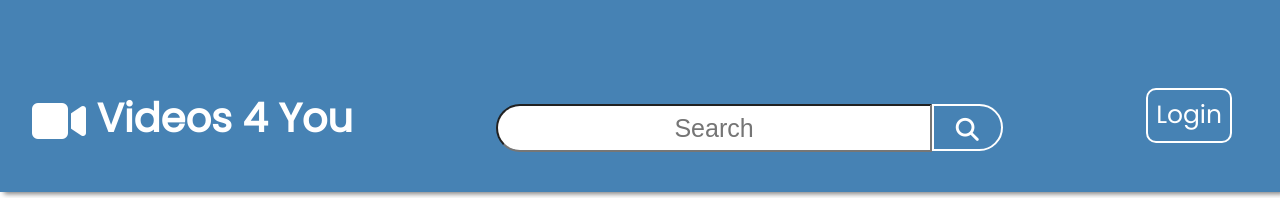
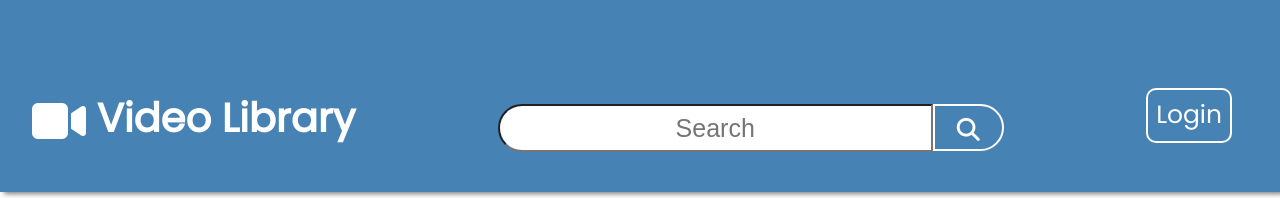
Before and after one commit to aamrlyman/YouTubeClone, a React (Create React App) app in the folder frontend/: page / in a window 1280 px wide. Shown: the top 198 px of the page. Built offline with nearby package versions, Linux system fonts and the light colour scheme.

Commit message:
change website name and welcome message

```diff
--- a/frontend/src/components/NavBar/NavBar.jsx
+++ b/frontend/src/components/NavBar/NavBar.jsx
@@ -17,7 +17,7 @@ const Navbar = () => {
            <Link to= "/home" style={{ textDecoration: "none", color: "white" }}><h1 className="brand1"><i className="fa-solid fa-video" style={{fontSize:"3rem"}}></i> {user.username.toUpperCase()}</h1></Link>
           ) : (
 
-          <Link to="/" style={{ textDecoration: "none", color: "white" }} ><h1 className="brand1"><i className="fa-solid fa-video" style={{fontSize:"3rem"}}></i> Videos 4 You </h1></Link>
+          <Link to="/" style={{ textDecoration: "none", color: "white" }} ><h1 className="brand1"><i className="fa-solid fa-video" style={{fontSize:"3rem"}}></i> Video Library </h1></Link>
           )}
         </li>
         <li className="navLi">
--- a/frontend/src/pages/HomePage/HomePage.js
+++ b/frontend/src/pages/HomePage/HomePage.js
@@ -28,7 +28,7 @@ const HomePage = () => {
   }, [token]);
   return (
     <div className="container">
-      <h1>Home Page for {user.username}!</h1>
+      <h1>Welcome {user.username}!</h1>
       <DefaultSearchResults/>
     </div>
   );
```
